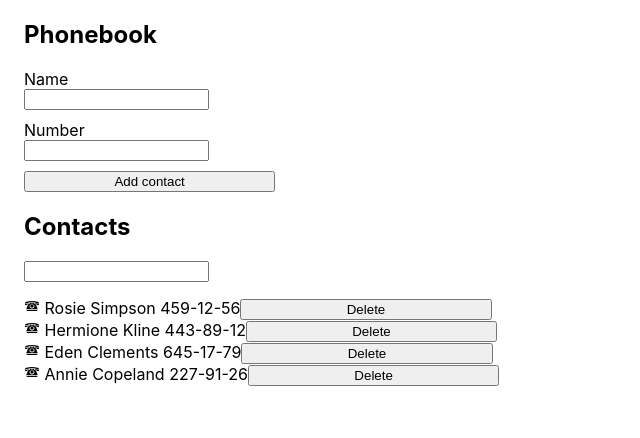
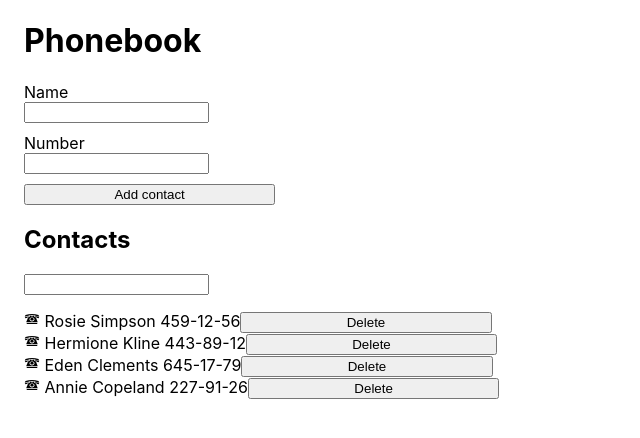
Before and after one commit to olehscherbak/goit-react-hw-02-phonebook, a React (Create React App) app: page / in a window 1280 px wide. Shown: the top 438 px of the page, without its empty margins (0-640 px from the left). Built offline with nearby package versions, Linux system fonts and the light colour scheme.

Commit message:
add Filter and ContactForm components

```diff
--- a/src/components/App.jsx
+++ b/src/components/App.jsx
@@ -2,6 +2,8 @@ import { Component } from 'react';
 import { nanoid } from 'nanoid';
 import { GiRotaryPhone } from 'react-icons/gi';
 import './App.css';
+import ContactForm from './ContactForm/ContactForm';
+import Filter from './Filter/Filter';
 
 class App extends Component {
   state = {
@@ -16,18 +18,18 @@ class App extends Component {
     number: '',
   };
 
-  handleSubmit = evt => {
-    evt.preventDefault();
+  changeFilter = filter => {
+    this.setState({ filter });
+  };
+
+  addContact = (name, number) => {
     const newContact = {
       id: nanoid(),
-      name: evt.target.name.value,
-      number: evt.target.number.value,
+      name,
+      number,
     };
-
     this.setState(({ contacts }) => ({
       contacts: [newContact, ...contacts],
-      name: '',
-      number: '',
     }));
   };
 
@@ -52,39 +54,12 @@ class App extends Component {
 
     return (
       <div className="phoneBook">
-        <h2>Phonebook</h2>
-        <form onSubmit={this.handleSubmit} className="form">
-          <label>
-            Name
-            <input
-              type="text"
-              name="name"
-              pattern="^[a-zA-Zа-яА-Я]+(([' -][a-zA-Zа-яА-Я ])?[a-zA-Zа-яА-Я]*)*$"
-              title="Name may contain only letters, apostrophe, dash and spaces. For example Adrian, Jacob Mercer, Charles de Batz de Castelmore d'Artagnan"
-              required
-              onChange={this.handleChange}
-              value={this.state.name}
-            />
-          </label>
+        <h1>Phonebook</h1>
 
-          <label>
-            Number
-            <input
-              type="tel"
-              name="number"
-              pattern="\+?\d{1,4}?[-.\s]?\(?\d{1,3}?\)?[-.\s]?\d{1,4}[-.\s]?\d{1,4}[-.\s]?\d{1,9}"
-              title="Phone number must be digits and can contain spaces, dashes, parentheses and can start with +"
-              required
-              onChange={this.handleChange}
-              value={this.state.number}
-            />
-          </label>
-
-          <button type="submit">Add contact</button>
-        </form>
+        <ContactForm onSubmit={this.addContact} />
         <h2>Contacts</h2>
-        <input type="text" name="filter" onChange={this.handleChange} />
-
+        {/* <input type="text" name="filter" onChange={this.handleChange} /> */}
+        <Filter onChange={this.changeFilter} />
         <ul>
           {filteredContacts.map(({ id, name, number }) => {
             return (
--- /dev/null
+++ b/src/components/ContactForm/ContactForm.jsx
@@ -0,0 +1,57 @@
+import { Component } from 'react';
+
+class ContactForm extends Component {
+  state = {
+    name: '',
+    number: '',
+  };
+
+  handleChange = evt => {
+    this.setState({ [evt.target.name]: evt.target.value });
+  };
+
+  handleSubmit = evt => {
+    evt.preventDefault();
+    this.props.onSubmit(evt.target.name.value, evt.target.number.value);
+    this.setState({
+      name: '',
+      number: '',
+    });
+  };
+
+  render() {
+    return (
+      <form onSubmit={this.handleSubmit} className="form">
+        <label>
+          Name
+          <input
+            type="text"
+            name="name"
+            pattern="^[a-zA-Zа-яА-Я]+(([' -][a-zA-Zа-яА-Я ])?[a-zA-Zа-яА-Я]*)*$"
+            title="Name may contain only letters, apostrophe, dash and spaces. For example Adrian, Jacob Mercer, Charles de Batz de Castelmore d'Artagnan"
+            required
+            onChange={this.handleChange}
+            value={this.state.name}
+          />
+        </label>
+
+        <label>
+          Number
+          <input
+            type="tel"
+            name="number"
+            pattern="\+?\d{1,4}?[-.\s]?\(?\d{1,3}?\)?[-.\s]?\d{1,4}[-.\s]?\d{1,4}[-.\s]?\d{1,9}"
+            title="Phone number must be digits and can contain spaces, dashes, parentheses and can start with +"
+            required
+            onChange={this.handleChange}
+            value={this.state.number}
+          />
+        </label>
+
+        <button type="submit">Add contact</button>
+      </form>
+    );
+  }
+}
+
+export default ContactForm;
--- /dev/null
+++ b/src/components/Filter/Filter.jsx
@@ -0,0 +1,6 @@
+export default function Filter({ onChange }) {
+  const fu = e => {
+    console.log(e.target.value);
+  };
+  return <input type="text" name="filter" onChange={fu} />;
+}
```
Also changed, not shown: src/components/ContactForm/ContactForm.module.css (added).
